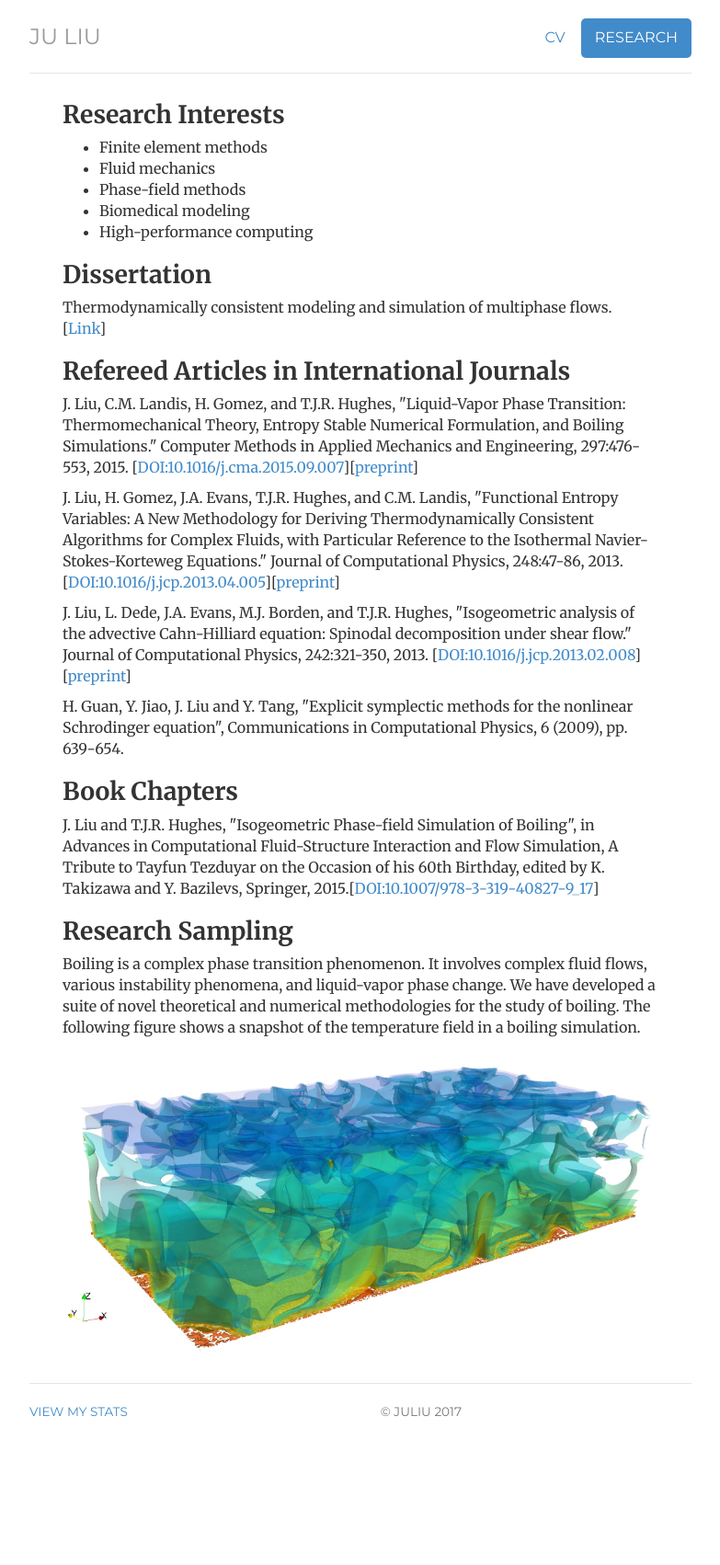
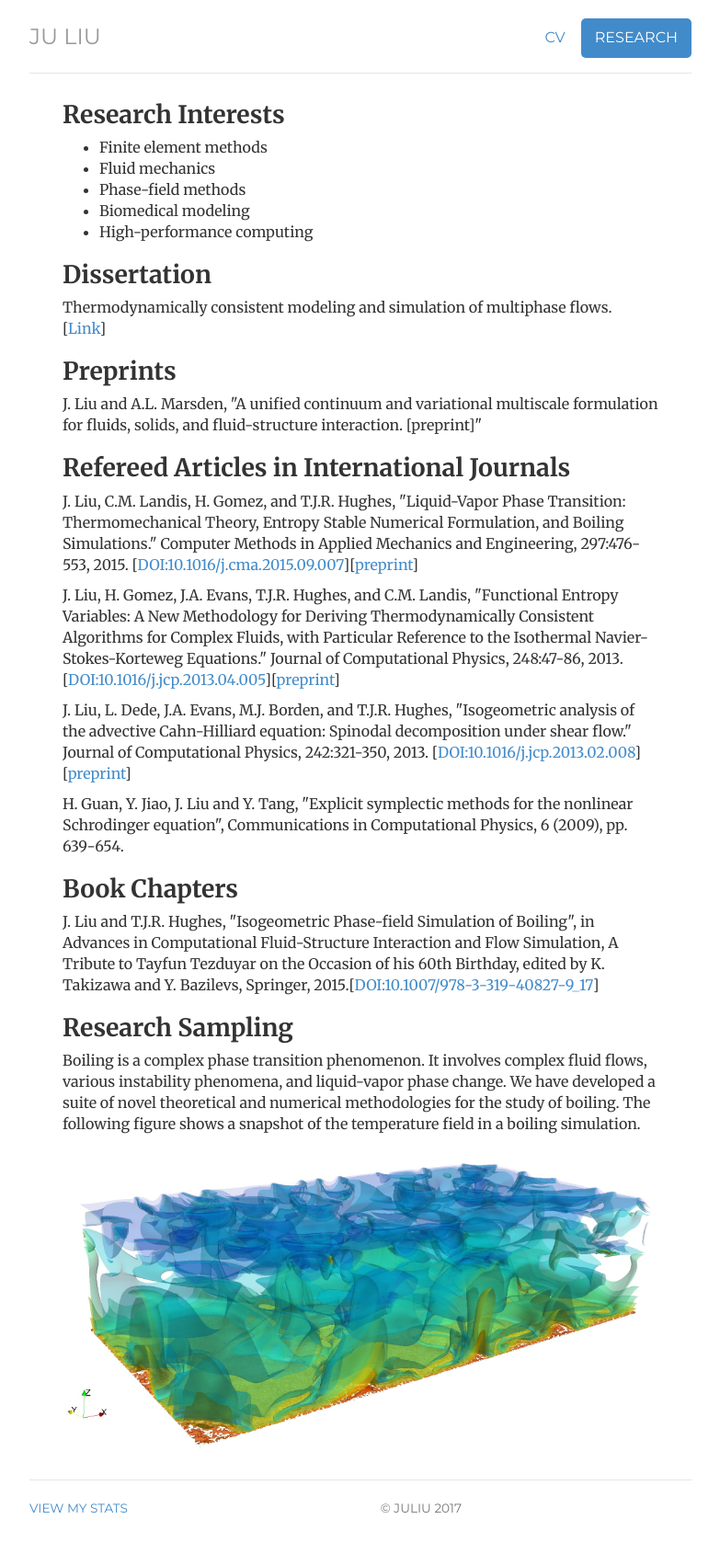
Before and after one commit to ju-liu/ju-liu.github.io, a Jekyll site: the page built from research/index.html, in a window 1280 px wide. Shown: the whole page at 92% size, without its empty margins (248-1031 px from the left). Built offline with Jekyll 4.4.1, drawn with Linux system fonts in a browser that asks for light colours; nearby versions of some CDN libraries; library files that are not in the unit come from our copies; comment, search, counter and statistics services are not loaded; before the commit the page ends 1597 px from its top, so only the background shows below that.

Commit message:
preprint in

```diff
--- a/research/index.html
+++ b/research/index.html
@@ -19,6 +19,9 @@ description: Current Publication for Dr. Ju Liu
   <h2>Dissertation</h2>
   <p>Thermodynamically consistent modeling and simulation of multiphase flows. [<a href="https://repositories.lib.utexas.edu/handle/2152/28353" title="Thermodynamically consistent modeling and simulation of multiphase flows">Link</a>]</p>
 
+  <h2>Preprints</h2>
+  <p>J. Liu and A.L. Marsden, "A unified continuum and variational multiscale
+  formulation for fluids, solids, and fluid-structure interaction. [preprint]"</p>
 
   <h2>Refereed Articles in International Journals</h2>
   <p>J. Liu, C.M. Landis, H. Gomez, and T.J.R. Hughes, "Liquid-Vapor Phase
```
